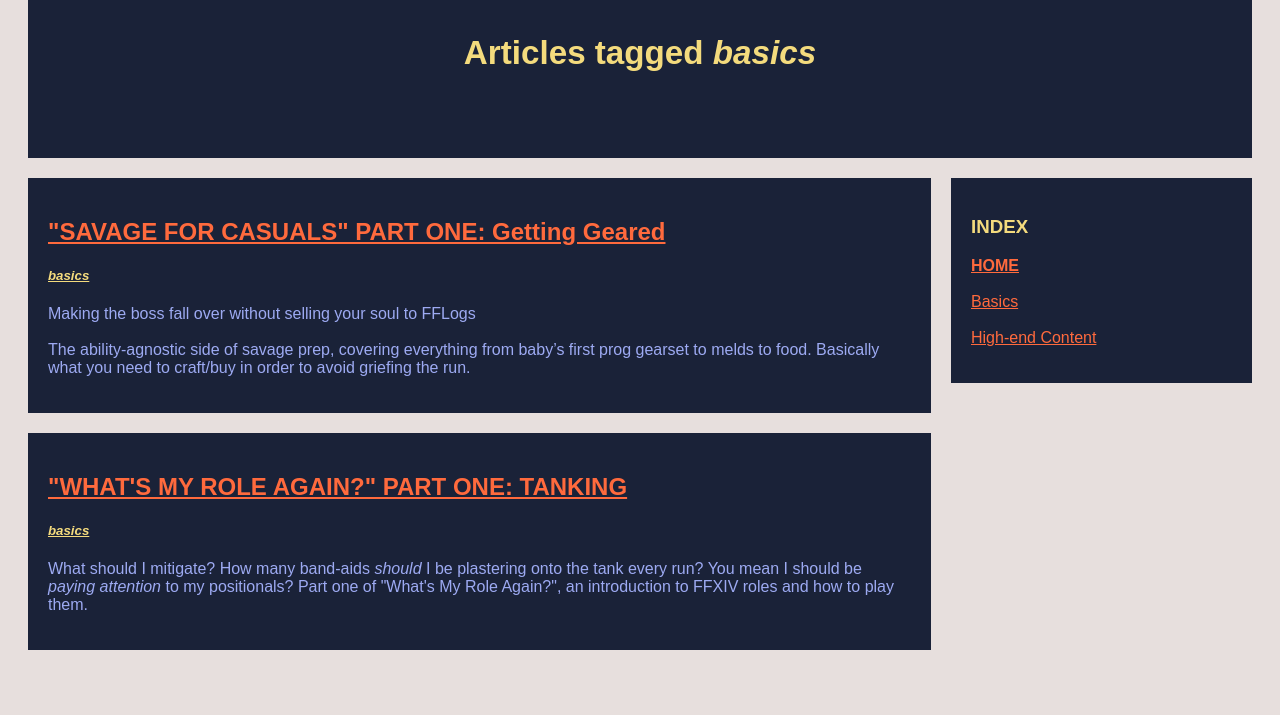
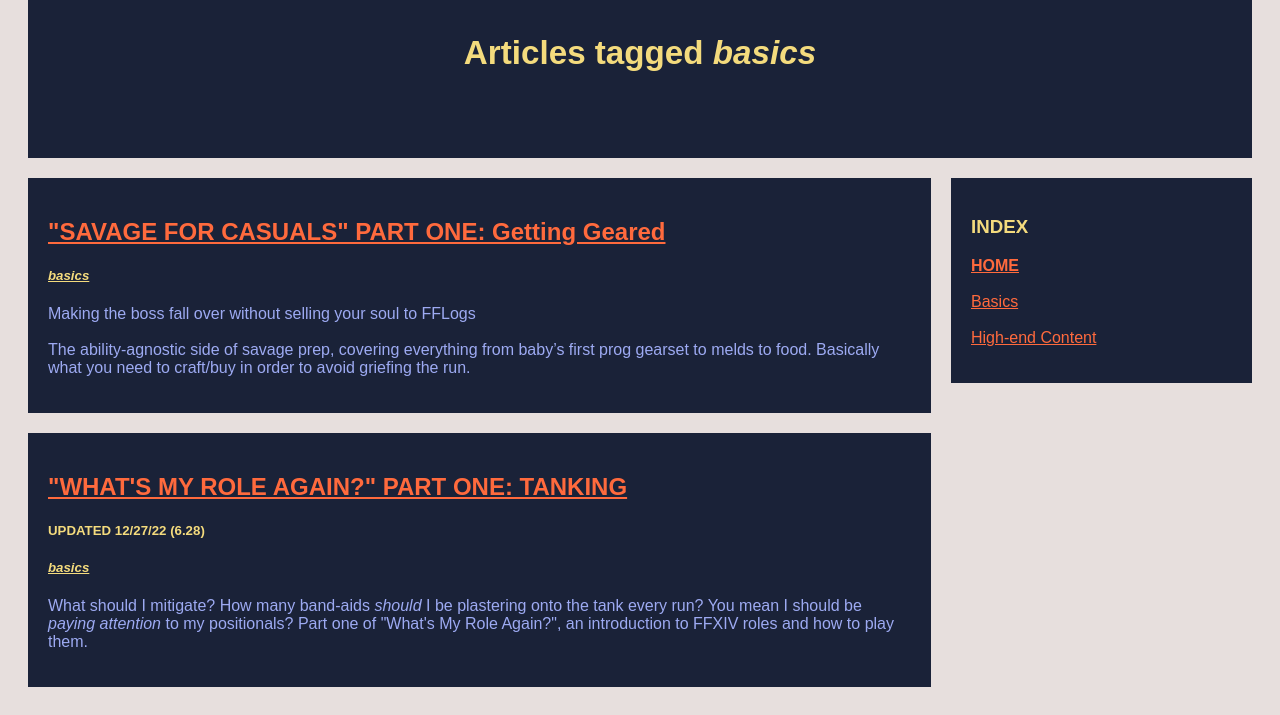
Before and after one commit to splortsmanship/minimizedffxiv, a plain HTML site: page basics.html in a window 1280 px wide. Shown: the part 198-913 px from the top of the page. Before the commit the page ends 876 px from the top, so only its background shows below. Drawn offline with Linux system fonts and the light colour scheme.

Commit message:
Update basics.html

```diff
--- a/basics.html
+++ b/basics.html
@@ -30,6 +30,7 @@
         </div>
         <div class="card">
           <h2><a href="tank.html">"WHAT'S MY ROLE AGAIN?" PART ONE: TANKING</a></h2>
+          <h5>UPDATED 12/27/22 (6.28)</h5>
           <h5 class="tag"><a href="basics.html">basics</a></h5>
           <p>What should I mitigate? How many band-aids <em>should</em> I be plastering onto the tank every run? You mean I should be <em>paying attention</em> to my positionals? Part one of "What's My Role Again?", an introduction to FFXIV roles and how to play them.</p>
         </div>
```
